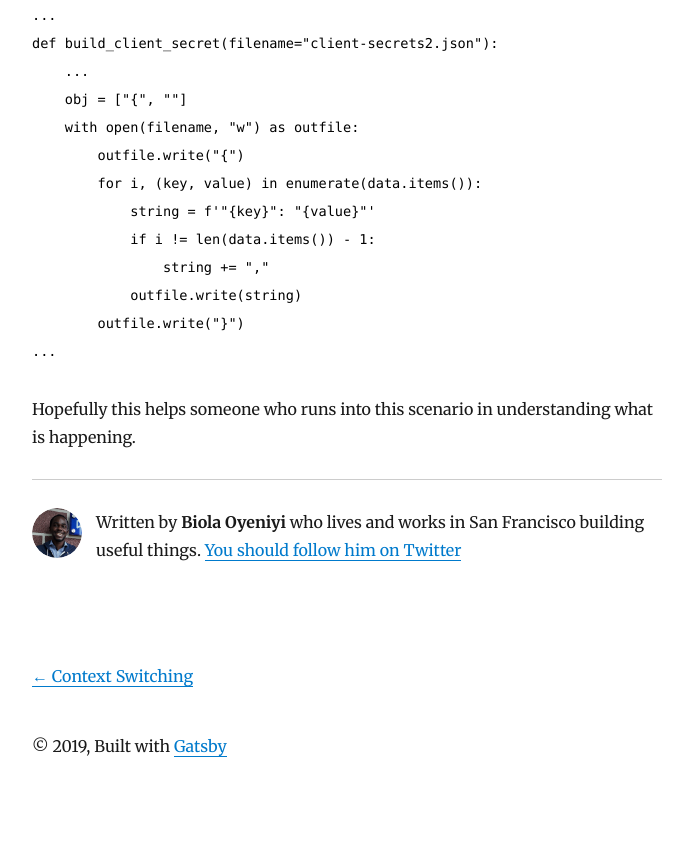
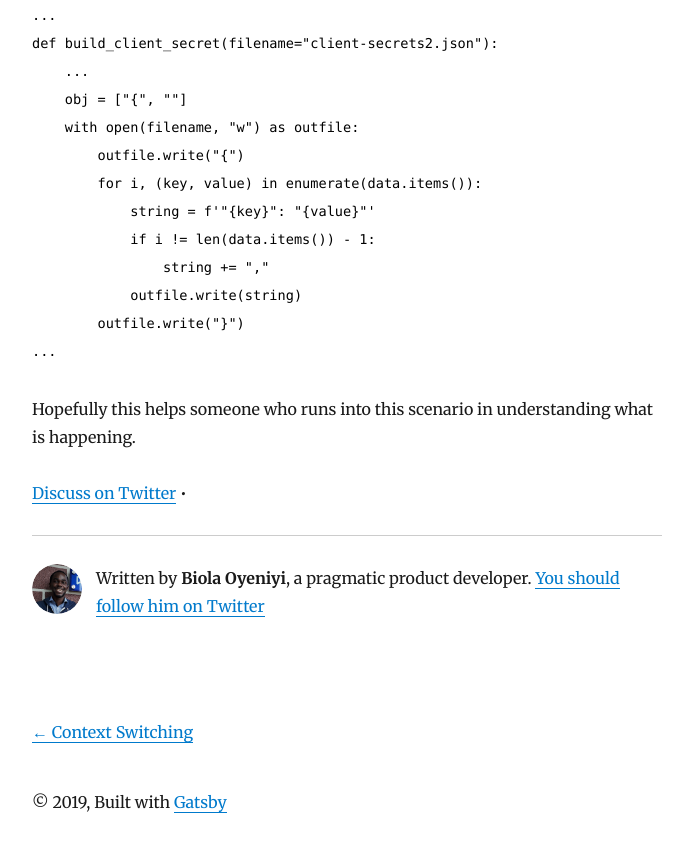
Before and after one commit to gbozee/beeola.me, a Gatsby site: page /annoying-python-quirks/ in a window 1280 px wide. Shown: the part 3262-4114 px from the top of the page, without its empty margins (293-977 px from the left). Before the commit the page ends 4064 px from the top, so only its background shows below. Built offline with nearby package versions, Linux system fonts and the light colour scheme; Gatsby itself is replaced by a stand-in of ours; some packages are replaced by stand-ins of ours; code samples lack their colours.

Commit message:
added comments on twitter

```diff
--- a/src/components/bio.js
+++ b/src/components/bio.js
@@ -31,8 +31,7 @@ function Bio() {
               }}
             />
             <p>
-              Written by <strong>{author}</strong> who lives and works in San
-              Francisco building useful things.
+              Written by <strong>{author}</strong>, a pragmatic product developer.
               {` `}
               <a href={`https://twitter.com/${social.twitter}`}>
                 You should follow him on Twitter
--- a/src/templates/blog-post.js
+++ b/src/templates/blog-post.js
@@ -1,17 +1,30 @@
-import React from "react"
-import { Link, graphql } from "gatsby"
+import React from "react";
+import { Link, graphql } from "gatsby";
 
-import Bio from "../components/bio"
-import Layout from "../components/layout"
-import SEO from "../components/seo"
-import { rhythm, scale } from "../utils/typography"
+import Bio from "../components/bio";
+import Layout from "../components/layout";
+import SEO from "../components/seo";
+import { rhythm, scale } from "../utils/typography";
+
+// TODO: the curried signature is weird.
+export const createLanguageLink = (slug, lang) => {
+  const rawSlug = slug.replace(`${lang}/`, "");
+
+  return targetLang =>
+    targetLang === "en" ? rawSlug : `${targetLang}${rawSlug}`;
+};
 
 class BlogPostTemplate extends React.Component {
   render() {
-    const post = this.props.data.markdownRemark
-    const siteTitle = this.props.data.site.siteMetadata.title
-    const { previous, next } = this.props.pageContext
-
+    const post = this.props.data.markdownRemark;
+    const siteTitle = this.props.data.site.siteMetadata.title;
+    const { previous, next, slug } = this.props.pageContext;
+    const languageLink = createLanguageLink(slug);
+    let enSlug = languageLink("en");
+    let discussUrl = `https://mobile.twitter.com/search?q=${encodeURIComponent(
+      `https://beeola.me${enSlug}`
+    )}`;
+    let editUrl = "";
     return (
       <Layout location={this.props.location} title={siteTitle}>
         <SEO title={post.frontmatter.title} description={post.excerpt} />
@@ -21,15 +34,26 @@ class BlogPostTemplate extends React.Component {
             ...scale(-1 / 5),
             display: `block`,
             marginBottom: rhythm(1),
-            marginTop: rhythm(-1),
+            marginTop: rhythm(-1)
           }}
         >
           {post.frontmatter.date}
         </p>
         <div dangerouslySetInnerHTML={{ __html: post.html }} />
+        <footer>
+          <p>
+            <a href={discussUrl} target="_blank" rel="noopener noreferrer">
+              Discuss on Twitter
+            </a>
+            {` • `}
+            {/* <a href={editUrl} target="_blank" rel="noopener noreferrer">
+              Edit on GitHub
+            </a> */}
+          </p>
+        </footer>
         <hr
           style={{
-            marginBottom: rhythm(1),
+            marginBottom: rhythm(1)
           }}
         />
         <Bio />
@@ -40,7 +64,7 @@ class BlogPostTemplate extends React.Component {
             flexWrap: `wrap`,
             justifyContent: `space-between`,
             listStyle: `none`,
-            padding: 0,
+            padding: 0
           }}
         >
           <li>
@@ -59,11 +83,11 @@ class BlogPostTemplate extends React.Component {
           </li>
         </ul>
       </Layout>
-    )
+    );
   }
 }
 
-export default BlogPostTemplate
+export default BlogPostTemplate;
 
 export const pageQuery = graphql`
   query BlogPostBySlug($slug: String!) {
@@ -83,4 +107,4 @@ export const pageQuery = graphql`
       }
     }
   }
-`
+`;
```
